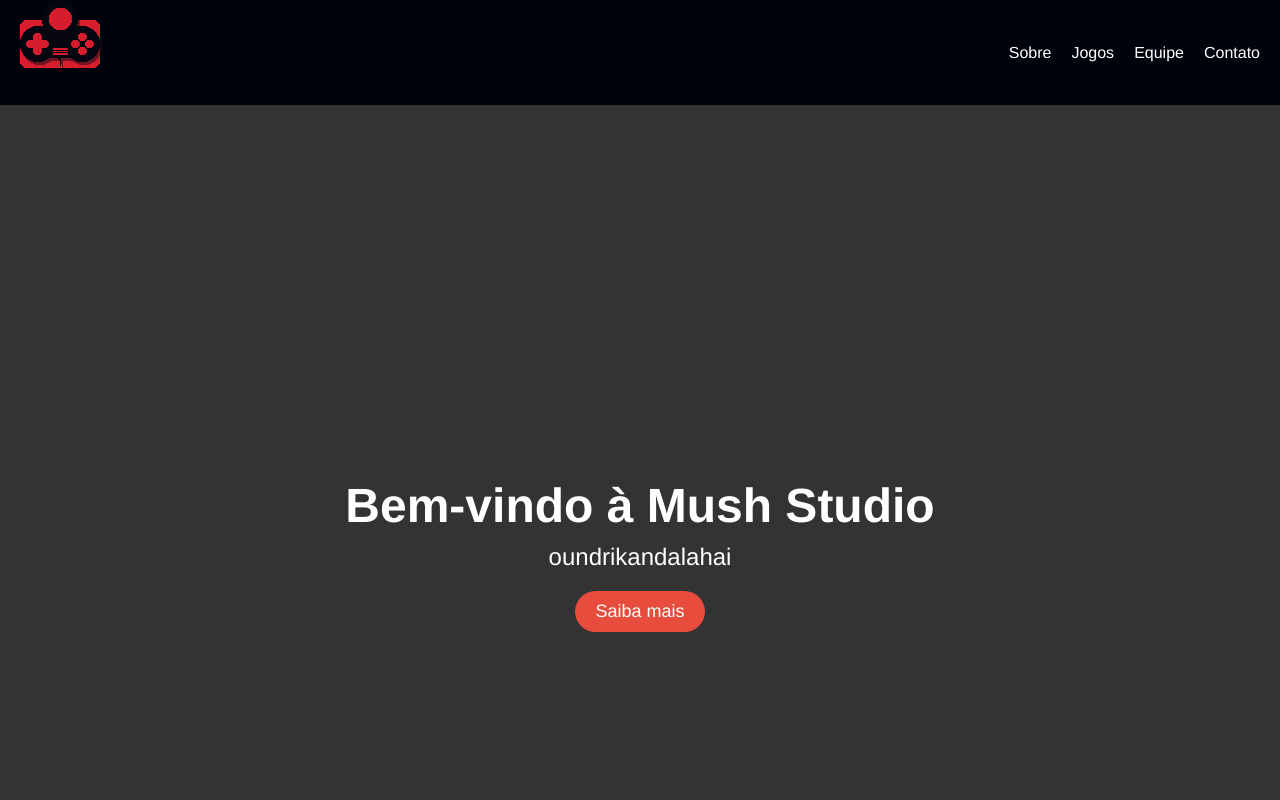
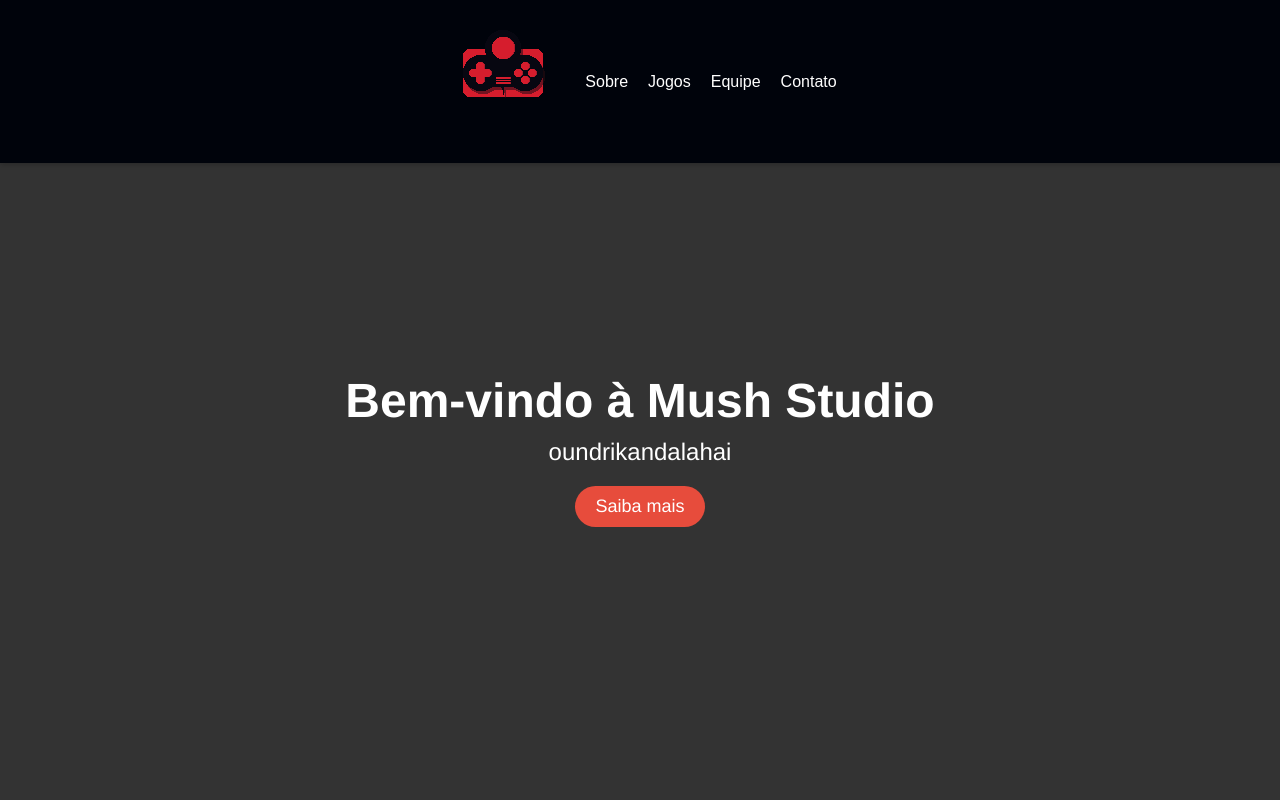
Before and after one commit to Stukzx/Mush-Studio-Netlify, a plain HTML site: page index.html in a window 1280 px wide. Shown: the top 800 px of the page. Drawn offline with Linux system fonts and the light colour scheme.

Commit message:
Update header.css

```diff
--- a/src/css/header.css
+++ b/src/css/header.css
@@ -12,19 +12,42 @@
     color: white;
     padding: 1px 20px;
     display: flex;
-    justify-content: space-between;
     align-items: center;
+    justify-content: center;
+    padding-top: 30px;
+    padding-bottom: 30px;
+    position: fixed;  /* MantÃ©m o header fixo no topo */
+    width: 100%;  /* Faz com que o header ocupe toda a largura da tela */
+    top: 0;  /* Posiciona o header no topo da pÃ¡gina */
+    left: 0;  /* Garante que o header comece do lado esquerdo da tela */
+    z-index: 1000;  /* Garante que o header esteja sempre acima de outros elementos */
+    box-shadow: 0 2px 5px rgba(0, 0, 0, 0.2);  /* Adiciona uma sombra para destacÃ¡-lo */
 }
 
-header .logo {
-    font-size: 24px;
-    font-weight: bold;
+/*header #logo {
+    margin-right: 20px;
+    color: white;
+    text-transform: uppercase;
+    transition: 200ms;
+    cursor: pointer;
+    padding-left: -100px;
+}
+header #logo:hover {
+    margin-right: 20px;
+    color: white;
+    text-transform: uppercase;
+    transition: 200ms;
+    transform: scale(1.05);
+    cursor: pointer;
+}*/
+
+header nav{
+        background-color: #00030b;
+    color: white;
+    padding: 1px 20px;
     display: flex;
     align-items: center;
-}
-
-header .logo img {
-    margin-right: 25px; /* Ajuste para criar uma distância de 25px entre a imagem e o texto */
+    justify-content: center;
 }
 
 header nav ul {
@@ -32,6 +55,10 @@
     margin: 0;
     padding: 0;
     display: flex;
+    justify-content: center;
+    align-items: center;
+    color: white;
+    text-align: center;
 }
 
 header nav ul li {
@@ -39,7 +66,7 @@
 }
 
 header nav ul li a {
-    font-family: 'Franklin Gothic Medium', 'Arial Narrow', Arial, sans-serif;
+    font-family: Arial, Helvetica, sans-serif;
     color: white;
     text-decoration: none;
     transition: 200ms;
```
